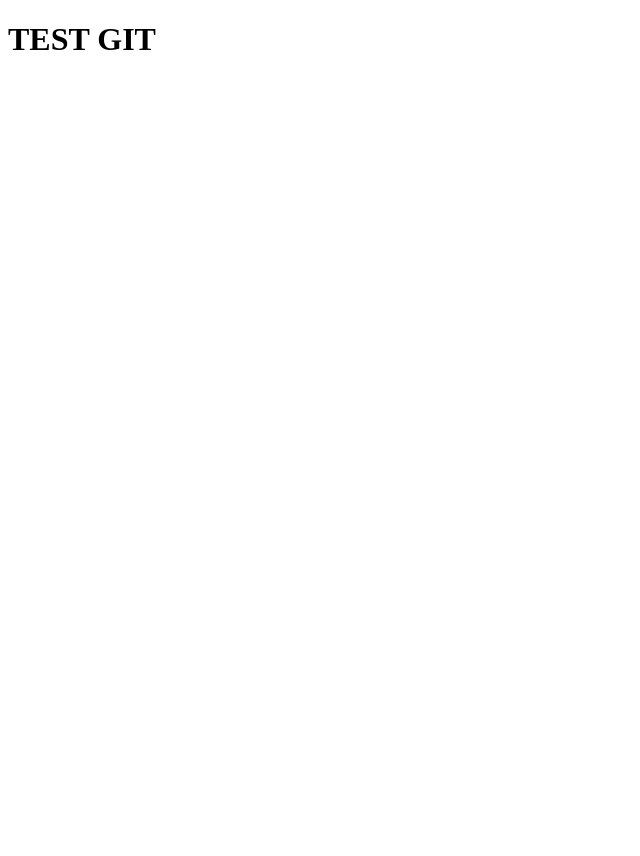
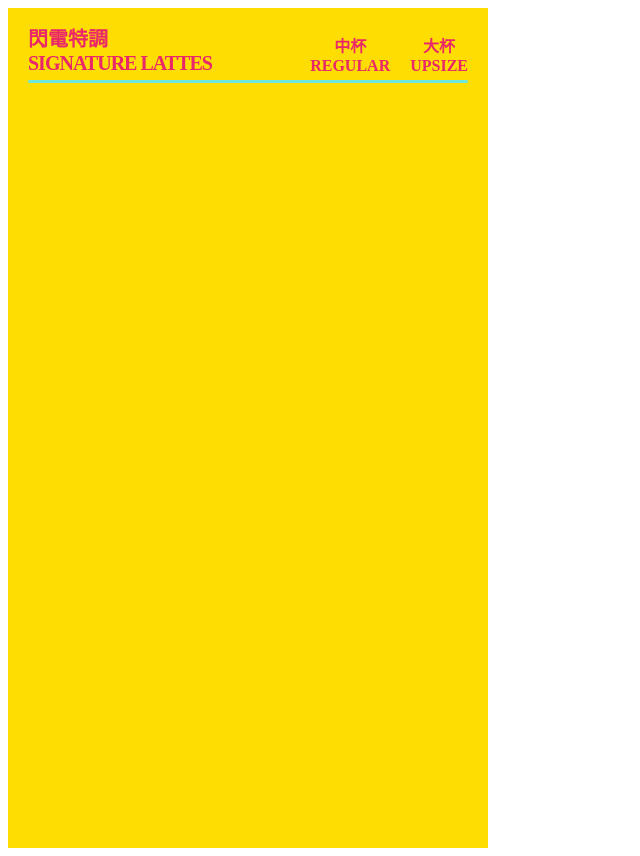
Before and after one commit to c8xji/menu, a plain HTML site: page index.html in a window 1280 px wide. Shown: the whole page, without its empty margins (0-640 px from the left). Before the commit the page ends 800 px from the top, so only its background shows below. Drawn offline with Linux system fonts and the light colour scheme.

Commit message:
create first title

```diff
--- a/index.html
+++ b/index.html
@@ -4,9 +4,69 @@
     <meta charset="UTF-8">
     <meta http-equiv="X-UA-Compatible" content="IE=edge">
     <meta name="viewport" content="width=device-width, initial-scale=1.0">
-    <title>Document</title>
+    <title>This is a Web</title>
+    <style>
+        * {
+            box-sizing: border-box;
+        }
+        #menu {
+            width: 480px;
+            height: 840px;
+            background-color: #FEDD03;
+            color: #E92769;
+            padding: 15px 20px;
+        }
+        .title_container, .capacity_block {
+            display: flex;
+            justify-content: space-between;
+            align-items: flex-end;
+        }
+        .title_container {
+            font-weight: bold;
+        }
+        .capacity_block {
+            text-align: center;
+        }
+        .title_ch, .title_en {
+            font-size: 20px;
+            font-weight: bold;
+        }
+        .title_en {
+            letter-spacing: -1px;
+        }
+        .regular_block {
+            margin-right: 20px;
+        }
+        .line {
+            width: 100%;
+            height: 3px;
+            background-color: #6DE8DA;
+            margin-top: 5px;
+            border-radius: 4px;
+        }
+    </style>
 </head>
 <body>
-    <h1>TEST GIT</h1>
+    <div id="menu">
+        <div> <!--content-->
+            <div class="title_container">
+                <div class="title_block">
+                    <div class="title_ch">閃電特調</div>
+                    <div class="title_en">SIGNATURE LATTES</div>
+                </div>
+                <div class="capacity_block">
+                    <div class="regular_block">
+                        <div>中杯</div>
+                        <div>REGULAR</div>
+                    </div>
+                    <div class="upsize_block">
+                        <div>大杯</div>
+                        <div>UPSIZE</div>
+                    </div>
+                </div>
+            </div>
+            <div class="line"></div>
+        </div>
+    </div>
 </body>
 </html>
```
